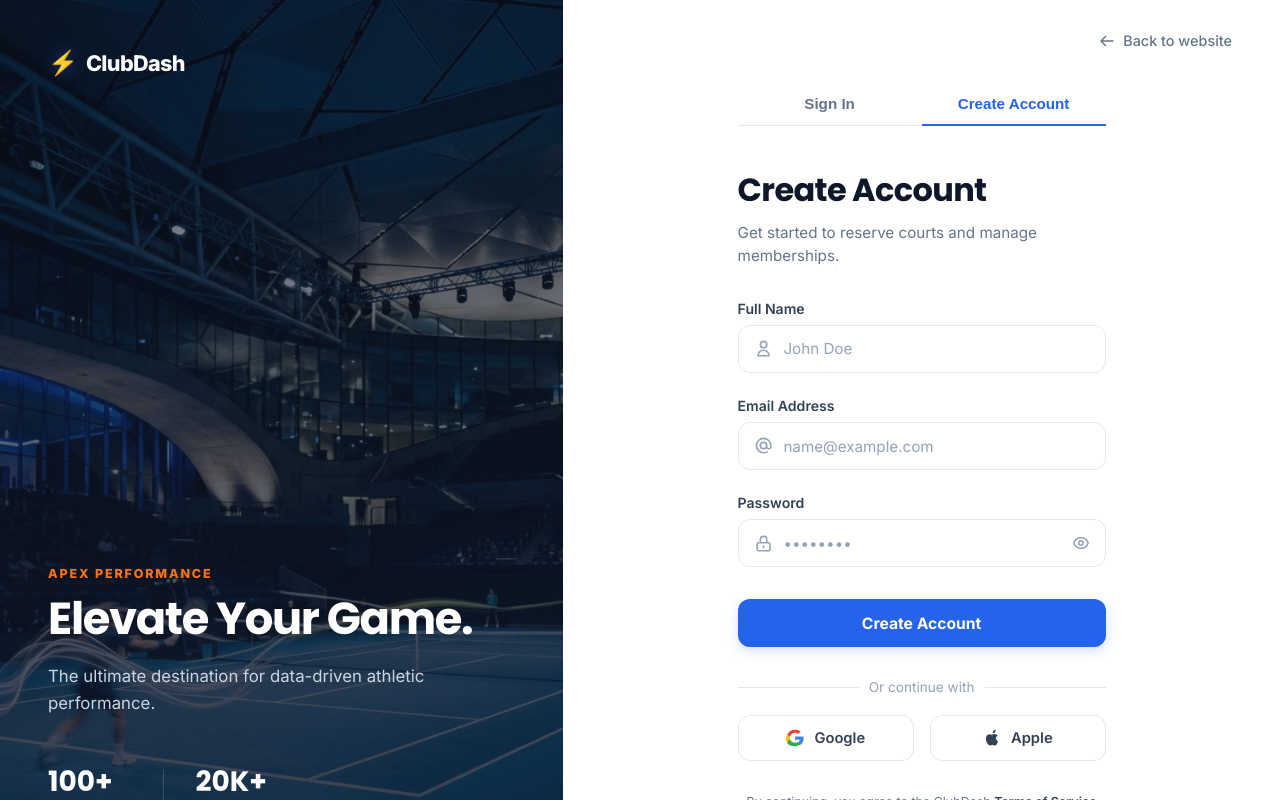
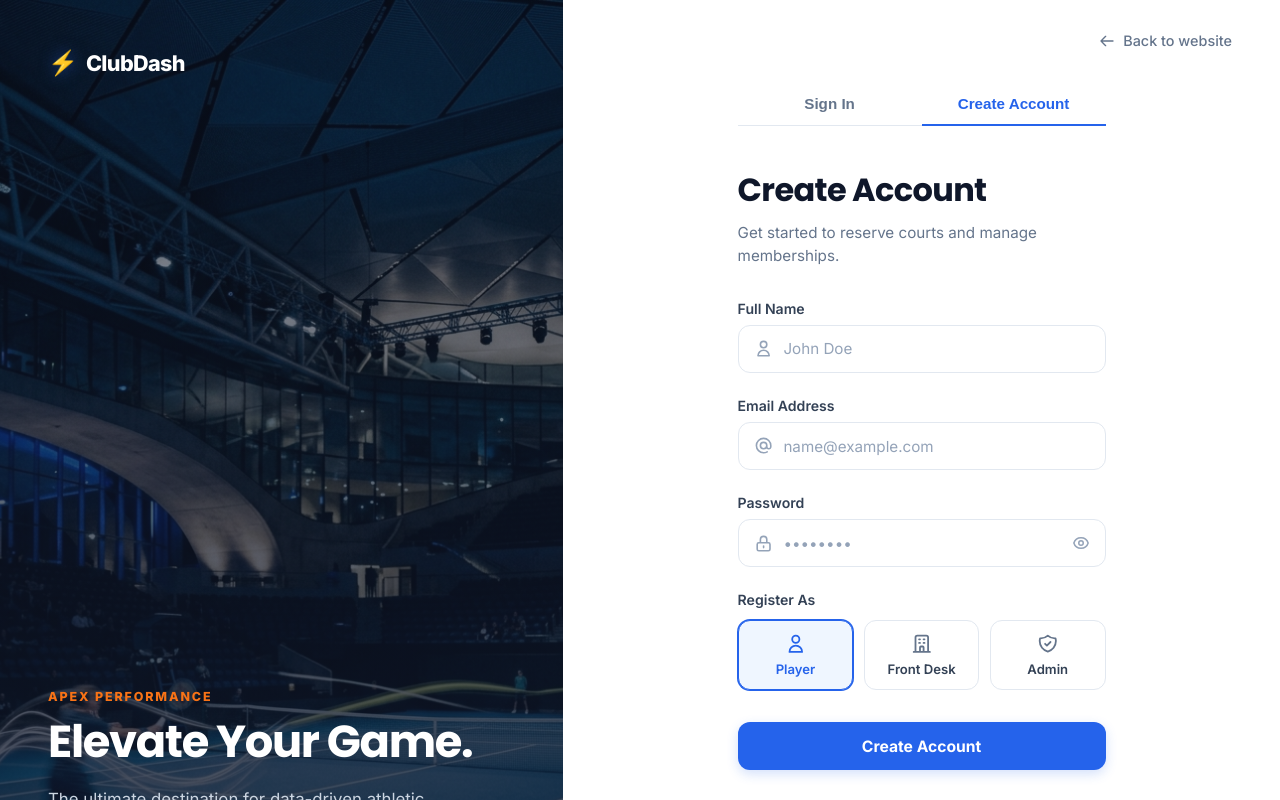
Before and after one commit to AbdulHadi-IITM/Clubeon, a Vue app in the folder Frontend/: page /register in a window 1280 px wide. Shown: the top 800 px of the page. Built offline with nearby package versions, Linux system fonts and the light colour scheme.

Commit message:
feat: add role selection to registration page (Closes #23)

```diff
--- a/Frontend/src/views/AuthView.vue
+++ b/Frontend/src/views/AuthView.vue
@@ -190,6 +190,41 @@
 							</div>
 						</div>
 
+						<div class="form-group">
+							<label class="role-label">Register As</label>
+							<div class="role-cards" role="radiogroup" aria-label="Register As">
+								<label
+									v-for="roleOption in ['Player', 'Front Desk', 'Admin']"
+									:key="roleOption"
+									class="role-card"
+									:class="{ active: registerForm.role === roleOption }"
+								>
+									<input
+										type="radio"
+										name="role"
+										:value="roleOption"
+										v-model="registerForm.role"
+										required
+										class="role-radio-input"
+									/>
+									<div class="role-card-content">
+										<div class="role-icon">
+											<svg v-if="roleOption === 'Player'" xmlns="http://www.w3.org/2000/svg" fill="none" viewBox="0 0 24 24" stroke="currentColor" stroke-width="2">
+												<path stroke-linecap="round" stroke-linejoin="round" d="M16 7a4 4 0 11-8 0 4 4 0 018 0zM12 14a7 7 0 00-7 7h14a7 7 0 00-7-7z" />
+											</svg>
+											<svg v-else-if="roleOption === 'Front Desk'" xmlns="http://www.w3.org/2000/svg" fill="none" viewBox="0 0 24 24" stroke="currentColor" stroke-width="2">
+												<path stroke-linecap="round" stroke-linejoin="round" d="M19 21V5a2 2 0 00-2-2H7a2 2 0 00-2 2v16m14 0h2m-2 0h-5m-9 0H3m2 0h5M9 7h1m-1 4h1m4-4h1m-1 4h1m-5 10v-5a1 1 0 011-1h2a1 1 0 011 1v5m-4 0h4" />
+											</svg>
+											<svg v-else xmlns="http://www.w3.org/2000/svg" fill="none" viewBox="0 0 24 24" stroke="currentColor" stroke-width="2">
+												<path stroke-linecap="round" stroke-linejoin="round" d="M9 12l2 2 4-4m5.618-4.016A11.955 11.955 0 0112 2.944a11.955 11.955 0 01-8.618 3.04A12.02 12.02 0 003 9c0 5.591 3.824 10.29 9 11.622 5.176-1.332 9-6.03 9-11.622 0-1.042-.133-2.052-.382-3.016z" />
+											</svg>
+										</div>
+										<span class="role-name">{{ roleOption }}</span>
+									</div>
+								</label>
+							</div>
+						</div>
+
 						<button type="submit" class="submit-btn">Create Account</button>
 					</form>
 				</div>
@@ -259,6 +294,7 @@ const registerForm = reactive({
 	name: '',
 	email: '',
 	password: '',
+	role: 'Player',
 })
 
 const handleLogin = () => {
@@ -266,7 +302,7 @@ const handleLogin = () => {
 }
 
 const handleRegister = () => {
-	alert(`Creating account for: ${registerForm.name} (${registerForm.email})`)
+	alert(`Creating account for: ${registerForm.name} (${registerForm.email}) as ${registerForm.role}`)
 }
 
 const handleForgotPassword = () => {
@@ -710,4 +746,90 @@ input:focus {
 		padding: 2rem 2rem 6rem;
 	}
 }
+
+/* Role selector styling */
+.role-label {
+	font-size: 0.88rem;
+	font-weight: 600;
+	color: #334155;
+	margin-bottom: 0.25rem;
+}
+
+.role-cards {
+	display: grid;
+	grid-template-columns: repeat(3, 1fr);
+	gap: 0.65rem;
+}
+
+.role-card {
+	position: relative;
+	display: flex;
+	cursor: pointer;
+	border: 1px solid #e2e8f0;
+	border-radius: 0.75rem;
+	background: #ffffff;
+	padding: 0.75rem 0.5rem;
+	transition: all 0.2s ease;
+	user-select: none;
+}
+
+.role-card:hover {
+	border-color: #cbd5e1;
+	background: #f8fafc;
+}
+
+.role-card.active {
+	border-color: #2563eb;
+	background: #eff6ff;
+	box-shadow: 0 0 0 1px #2563eb;
+}
+
+.role-radio-input {
+	position: absolute;
+	opacity: 0;
+	width: 0;
+	height: 0;
+	margin: 0;
+	pointer-events: none;
+}
+
+.role-card-content {
+	display: flex;
+	flex-direction: column;
+	align-items: center;
+	justify-content: center;
+	width: 100%;
+	gap: 0.4rem;
+}
+
+.role-icon {
+	width: 1.35rem;
+	height: 1.35rem;
+	display: flex;
+	align-items: center;
+	justify-content: center;
+	color: #64748b;
+	transition: color 0.2s ease;
+}
+
+.role-icon svg {
+	width: 100%;
+	height: 100%;
+}
+
+.role-card.active .role-icon {
+	color: #2563eb;
+}
+
+.role-name {
+	font-size: 0.82rem;
+	font-weight: 600;
+	color: #334155;
+	transition: color 0.2s ease;
+	white-space: nowrap;
+}
+
+.role-card.active .role-name {
+	color: #2563eb;
+}
 </style>
```
